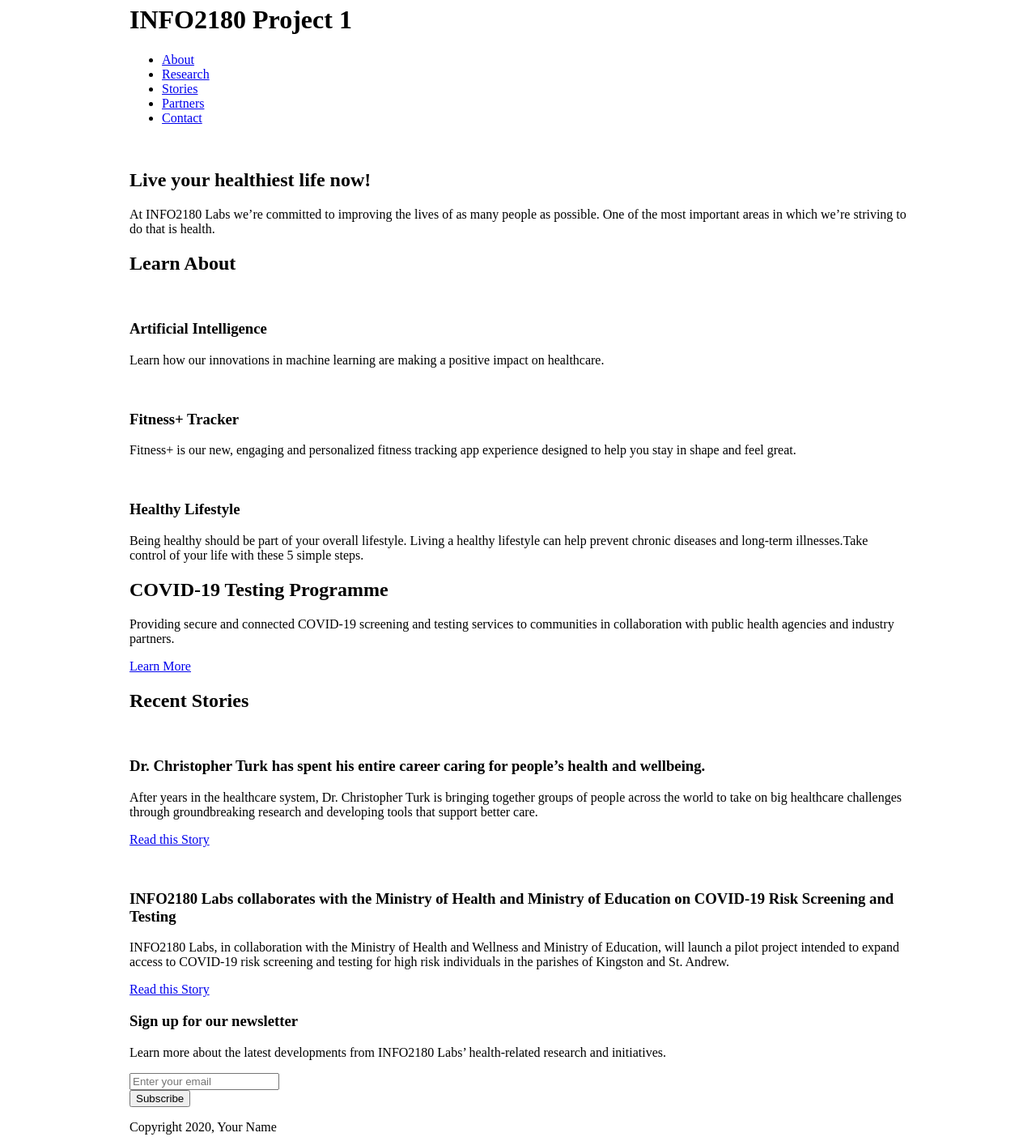
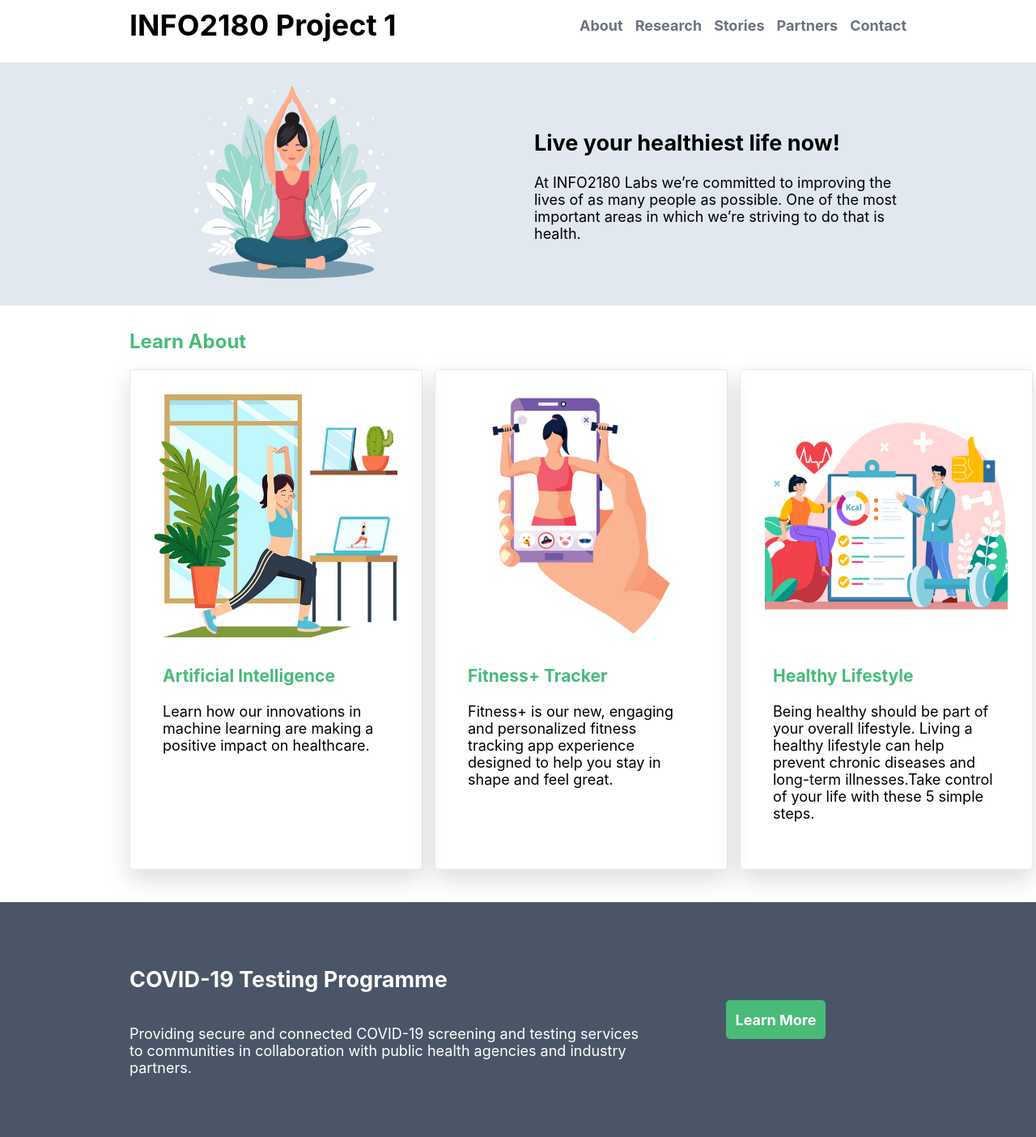
Before and after one commit to Jhanalea/info2180-project1, a plain HTML site: page index.html in a window 1280 px wide. Shown: the part 15-1419 px from the top of the page at 81% size. Drawn offline with Linux system fonts and the light colour scheme.

Commit message:
Update Styling

```diff
--- a/index.html
+++ b/index.html
@@ -26,7 +26,7 @@
         <section class="overview-hero">
             <div class="container">
                 <div class="overview-hero-image">
-                    <img src="#" alt="">
+                    <img src="/images/meditation.webp" alt="">
                 </div>
                 <div class="overview-hero-text">
                     <h2>Live  your healthiest life now!</h2>
@@ -39,21 +39,21 @@
                 <h2>Learn About</h2>
                 <div class="cards">
                     <div class="card">
-                        <img src="#" alt="">
+                        <img src="/images/ai_fitness.webp" alt="">
                         <div class="card-body">
                             <h3>Artificial Intelligence</h3>
                             <p>Learn how our innovations in machine learning are making a positive impact on healthcare.</p>
                         </div>
                     </div>
                     <div class="card">
-                        <img src="#" alt="">
+                        <img src="/images/app_fitness.webp" alt="">
                         <div class="card-body">
                             <h3>Fitness+ Tracker</h3>
                             <p>Fitness+ is our new, engaging and personalized fitness tracking app experience designed to help you stay in shape and feel great.</p>
                         </div>
                     </div>
                     <div class="card">
-                        <img src="#" alt="">
+                        <img src="/images/healthy.png" alt="">
                         <div class="card-body">
                             <h3>Healthy Lifestyle</h3>
                             <p>Being healthy should be part of your overall lifestyle. Living a healthy lifestyle can help prevent chronic diseases and long-term illnesses.Take control of your life with these 5 simple steps.</p>
@@ -77,7 +77,7 @@
             <div class="container">
                 <h2>Recent Stories</h2>
                 <article>
-                    <img src="" alt="">
+                    <img src="/images/doctor.png" alt="">
                     <div class="article-body">
                         <h3>Dr. Christopher Turk has spent his entire career caring for people’s health and wellbeing.</h3>
                         <p>After years in the healthcare system, Dr. Christopher Turk is bringing together groups of people across the world to take on big healthcare challenges through groundbreaking research and developing tools that support better care.</p>
@@ -85,7 +85,7 @@
                     </div>
                 </article>
                 <article>
-                    <img src="" alt="">
+                    <img src="/images/covid.png" alt="">
                     <div class="article-body">
                         <h3>INFO2180 Labs collaborates with the Ministry of Health and Ministry of Education on COVID-19 Risk Screening and Testing</h3>
                         <p>INFO2180 Labs, in collaboration with the Ministry of Health and Wellness and Ministry of Education, will launch a pilot project intended to expand access to COVID-19 risk screening and testing for high risk individuals in the parishes of Kingston and St. Andrew.</p>
@@ -110,7 +110,7 @@
     </main>
     <footer>
         <div class="container">
-            <p>Copyright 2020, Your Name</p>
+            <p>Copyright &copy 2022, Jhana-Lea Barnes</p>
         </div>
     </footer>
 </body>
--- a/styles.css
+++ b/styles.css
@@ -1,11 +1,236 @@
 /* Add your CSS to this file */
+
+/*---------------------------------- GENERAL ----------------------------------*/
 body {
     margin: 0;
-    font-size: 16px;
+    font-size: 18px;
+    font-family: -apple-system,BlinkMacSystemFont, "Segoe UI", Roboto, "Helvetica Neue", Arial, "Noto Sans", sans-serif;
 }
 
 .container {
     margin: 0 auto;
     max-width: 960px;
     width: 100%;
+    padding: 10px 0;
 }
+
+
+/*---------------------------------- HEADER & NAVIGATION ----------------------------------*/
+header{
+    background-color: #FFFFFF;
+    font-size: 18px;
+}
+
+header > .container{
+    display: flex;
+    align-items: center;
+    justify-content: space-between;
+    padding: 0;
+}
+
+ul > li{
+    display: inline-flex;
+    list-style: none;
+    padding-left: 10px;
+}
+
+li > a{
+    text-decoration: none;
+    font-weight: bold;
+    color: #6b7280;
+}
+
+li > a:hover{
+    color: #5A67D8;
+}
+
+/*---------------------------------- OVERVIEW & HERO SECTION ----------------------------------*/
+
+.overview-hero{
+    background-color: #E2E8F0;
+    height: 300px;
+    display: flex;
+    align-items: center;
+}
+
+.overview-hero > .container{
+    display: flex;
+    align-items: center;
+}
+
+.overview-hero-image{
+    float: left;
+    margin: 0 150px 0 50px;
+}
+
+.overview-hero-image img{
+    height: 300px;
+    width: 300px;
+}
+
+/*---------------------------------- LEARN ABOUT & CARDS ----------------------------------*/
+
+.learn-about{
+    float: none;
+}
+
+.learn-about h2{
+    font-size: 24px;
+    color: #48BB78;
+}
+
+.cards{
+    display: grid;
+    grid-template-columns: repeat(3, 1fr);
+    gap: 15px;
+}
+
+.card{
+    border: 1px solid #E2E8F0;
+    border-radius: 5px;
+    padding: 30px;
+    box-shadow: 0 12px 30px rgba(0,0,0, 0.14);
+}
+
+.card img{
+    width: 300px;
+    height: 300px;
+}
+
+.card-body{
+    padding: 10px;
+}
+
+.card-body > h3{
+    color: #48BB78;
+    font-size: 21px;
+}
+
+
+/*---------------------------------- TESTING & CTA ----------------------------------*/
+
+.testing{
+    background-color: #4A5568;
+    color: #FFFFFF;
+    height: 250px;
+    margin: 30px 0;
+    display: flex;
+    align-items: center;
+    padding: 20px 0;
+}
+.testing .container{
+    display: inline-flex;
+    align-items: center;
+}
+
+.testing-desciption p{
+    margin-top: 40px;
+    margin-right: 100px;
+}
+
+.cta{
+    width: 200px;
+    height: 40px;
+    background-color: #48BB78;
+    border-radius: 5px;
+    display: flex;
+    align-items: center;
+    justify-content: center;
+    margin-right: 100px;
+    padding: 4px 10px 4px 10px;
+}
+
+.btn{
+    color: #FFFFFF;
+    text-decoration: none;
+    font-weight: bold;
+}
+
+/*---------------------------------- STORIES ----------------------------------*/
+
+
+.stories > .container h2, .stories > .container a{
+    color: #5A67D8;
+    text-decoration: none;
+    font-weight: bold;
+}
+
+article{
+    height: 250px;
+    display: flex;
+    justify-content: center;
+    align-items: center;
+}
+
+.stories img{
+    width: 200px;
+    height: 200px;
+    border-radius: 50%;
+    float: left;
+    margin-right: 50px;
+}
+
+.article-body h3 ~ p{
+    padding: 5px 0;
+}
+
+
+/*---------------------------------- NEWSLETTER ----------------------------------*/
+
+.newsletter{
+    background-color: #48BB78;
+    color: #FFFFFF;
+    display: flex;
+    align-content: center;
+    justify-content: center;
+    height: 250px;
+}
+
+.newsletter > .container{
+    width: 40%;
+}
+
+.newsletter h3{
+    text-align: center;
+}
+.newsletter p{
+    text-align: center;
+}
+
+.newsletter form{
+    display: flex;
+    justify-content: center;
+    align-items: center;
+    text-align: center;
+    margin-bottom: 20px;
+}
+
+#email{
+    border: none;
+    border-radius: 3px;
+    width: 350px;
+    height: 40px;
+    margin-right: 10px;
+    padding-left: 10px;
+}
+.message{
+    padding: 10px 0;
+    text-align: center;
+}
+.newsletter .btn{
+    height: 40px;
+    border: none;
+    border-radius: 3px;
+    width: 150px;
+    background-color: #5A67D8;
+    font-weight: bold;
+
+}
+
+/*---------------------------------- FOOTER ----------------------------------*/
+
+
+footer{
+    background-color: #4A5568;
+    color: #FFFFFF;
+}
```
Also changed, not shown: images/ai_fitness.webp (added), images/app_fitness.webp (added), images/covid.png (added), images/doctor.png (added), images/healthy.png (added), images/meditation.webp (added).
